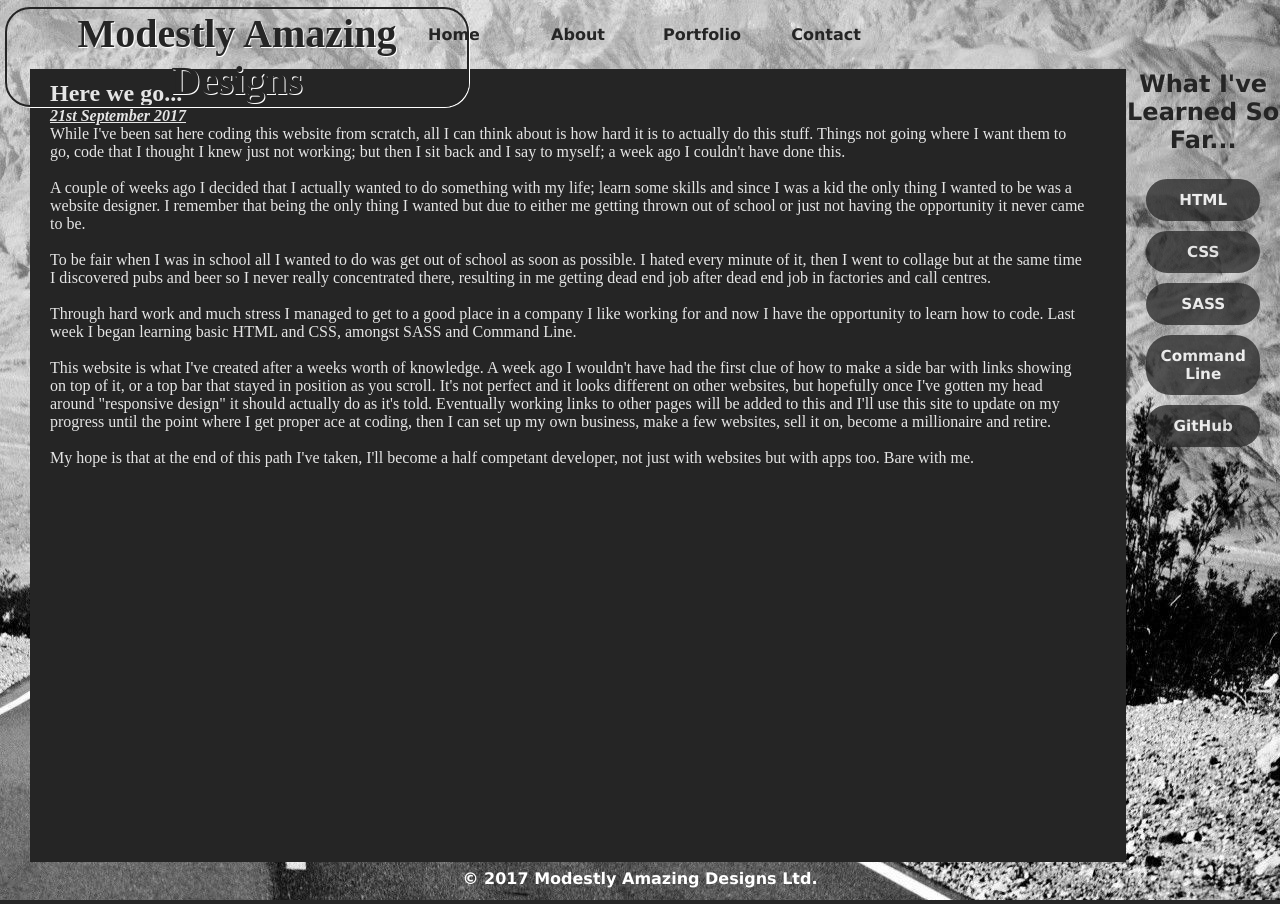
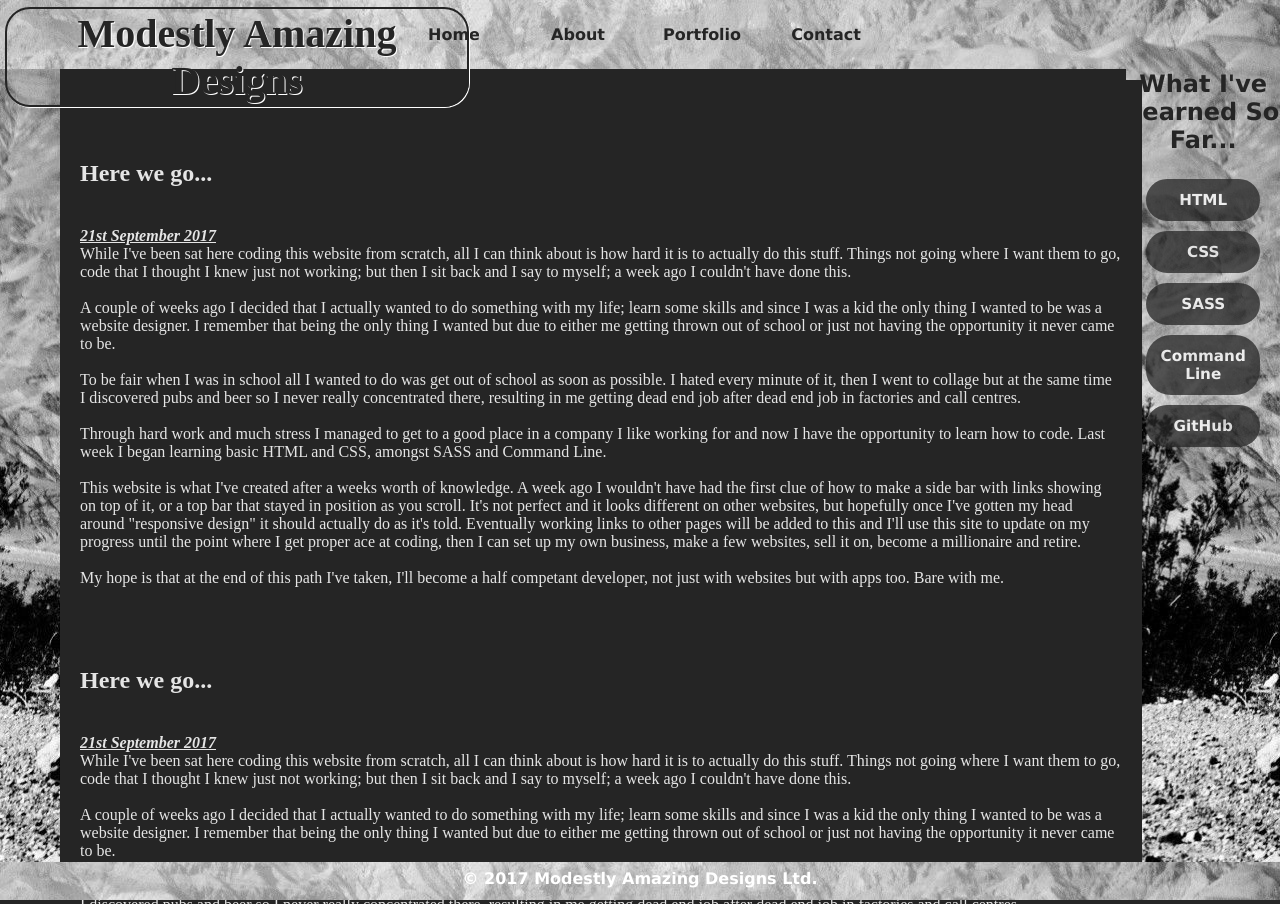
Before and after one commit to ArdPete/ardpete.github.io, a Jekyll site: the page index.html, which Jekyll copies as it is, in a window 1280 px wide. Built offline with Jekyll 4.4.1, drawn with Linux system fonts in a browser that asks for light colours; comment, search, counter and statistics services are not loaded.

Commit message:
Add files via upload

```diff
--- /dev/null
+++ b/homepage.html
@@ -0,0 +1,77 @@
+<!DOCTYPE html>
+<html>
+<head>
+  <title>Modestly Amazing Designs</title>
+  <link rel="stylesheet" type="text/css" href="style.css">
+  <link href="https://fonts.googleapis.com/css?family=Berkshire+Swash|Cookie|Great+Vibes" rel="stylesheet">
+
+</head>
+<body>
+
+<div class="main">
+    <h2 class="main">Here we go...</h2>
+	<p class="main"><strong><em><u>21st September 2017</u></strong></em><br />
+	While I've been sat here coding this website from scratch, all I can think about is how hard it is to actually do this stuff. Things not going where I want them to go, code that I thought I knew just not working; but then I sit back and I say to myself; a week ago I couldn't have done this.
+	<br /><br />
+	A couple of weeks ago I decided that I actually wanted to do something with my life; learn some skills and since I was a kid the only thing I wanted to be was a website designer. I remember that being the only thing I wanted but due to either me getting thrown out of school or just not having the opportunity it never came to be.
+	<br /><br />
+	To be fair when I was in school all I wanted to do was get out of school as soon as possible. I hated every minute of it, then I went to collage but at the same time I discovered pubs and beer so I never really concentrated there, resulting in me getting dead end job after dead end job in factories and call centres.
+	<br /><br />
+	Through hard work and much stress I managed to get to a good place in a company I like working for and now I have the opportunity to learn how to code. Last week I began learning basic HTML and CSS, amongst SASS and Command Line.
+	<br /><br />
+	This website is what I've created after a weeks worth of knowledge. A week ago I wouldn't have had the first clue of how to make a side bar with links showing on top of it, or a top bar that stayed in position as you scroll. It's not perfect and it looks different on other websites, but hopefully once I've gotten my head around "responsive design" it should actually do as it's told. Eventually working links to other pages will be added to this and I'll use this site to update on my progress until the point where I get proper ace at coding, then I can set up my own business, make a few websites, sell it on, become a millionaire and retire.
+	<br /><br />
+	My hope is that at the end of this path I've taken, I'll become a half competant developer, not just with websites but with apps too. Bare with me.</p>
+  </div>
+
+  <div class="main">
+    <h2 class="main">Here we go...</h2>
+	<p class="main"><strong><em><u>21st September 2017</u></strong></em><br />
+	While I've been sat here coding this website from scratch, all I can think about is how hard it is to actually do this stuff. Things not going where I want them to go, code that I thought I knew just not working; but then I sit back and I say to myself; a week ago I couldn't have done this.
+	<br /><br />
+	A couple of weeks ago I decided that I actually wanted to do something with my life; learn some skills and since I was a kid the only thing I wanted to be was a website designer. I remember that being the only thing I wanted but due to either me getting thrown out of school or just not having the opportunity it never came to be.
+	<br /><br />
+	To be fair when I was in school all I wanted to do was get out of school as soon as possible. I hated every minute of it, then I went to collage but at the same time I discovered pubs and beer so I never really concentrated there, resulting in me getting dead end job after dead end job in factories and call centres.
+	<br /><br />
+	Through hard work and much stress I managed to get to a good place in a company I like working for and now I have the opportunity to learn how to code. Last week I began learning basic HTML and CSS, amongst SASS and Command Line.
+	<br /><br />
+	This website is what I've created after a weeks worth of knowledge. A week ago I wouldn't have had the first clue of how to make a side bar with links showing on top of it, or a top bar that stayed in position as you scroll. It's not perfect and it looks different on other websites, but hopefully once I've gotten my head around "responsive design" it should actually do as it's told. Eventually working links to other pages will be added to this and I'll use this site to update on my progress until the point where I get proper ace at coding, then I can set up my own business, make a few websites, sell it on, become a millionaire and retire.
+	<br /><br />
+	My hope is that at the end of this path I've taken, I'll become a half competant developer, not just with websites but with apps too. Bare with me.</p>
+  </div>
+
+  <div class="main">
+    <h2 class="main">Here we go...</h2>
+	<p class="main"><strong><em><u>21st September 2017</u></strong></em><br />
+	While I've been sat here coding this website from scratch, all I can think about is how hard it is to actually do this stuff. Things not going where I want them to go, code that I thought I knew just not working; but then I sit back and I say to myself; a week ago I couldn't have done this.
+	<br /><br />
+	A couple of weeks ago I decided that I actually wanted to do something with my life; learn some skills and since I was a kid the only thing I wanted to be was a website designer. I remember that being the only thing I wanted but due to either me getting thrown out of school or just not having the opportunity it never came to be.
+	<br /><br />
+	To be fair when I was in school all I wanted to do was get out of school as soon as possible. I hated every minute of it, then I went to collage but at the same time I discovered pubs and beer so I never really concentrated there, resulting in me getting dead end job after dead end job in factories and call centres.
+	<br /><br />
+	Through hard work and much stress I managed to get to a good place in a company I like working for and now I have the opportunity to learn how to code. Last week I began learning basic HTML and CSS, amongst SASS and Command Line.
+	<br /><br />
+	This website is what I've created after a weeks worth of knowledge. A week ago I wouldn't have had the first clue of how to make a side bar with links showing on top of it, or a top bar that stayed in position as you scroll. It's not perfect and it looks different on other websites, but hopefully once I've gotten my head around "responsive design" it should actually do as it's told. Eventually working links to other pages will be added to this and I'll use this site to update on my progress until the point where I get proper ace at coding, then I can set up my own business, make a few websites, sell it on, become a millionaire and retire.
+	<br /><br />
+	My hope is that at the end of this path I've taken, I'll become a half competant developer, not just with websites but with apps too. Bare with me.</p>
+  </div>
+
+  <div class="main">
+    <h2 class="main">Here we go...</h2>
+	<p class="main"><strong><em><u>21st September 2017</u></strong></em><br />
+	While I've been sat here coding this website from scratch, all I can think about is how hard it is to actually do this stuff. Things not going where I want them to go, code that I thought I knew just not working; but then I sit back and I say to myself; a week ago I couldn't have done this.
+	<br /><br />
+	A couple of weeks ago I decided that I actually wanted to do something with my life; learn some skills and since I was a kid the only thing I wanted to be was a website designer. I remember that being the only thing I wanted but due to either me getting thrown out of school or just not having the opportunity it never came to be.
+	<br /><br />
+	To be fair when I was in school all I wanted to do was get out of school as soon as possible. I hated every minute of it, then I went to collage but at the same time I discovered pubs and beer so I never really concentrated there, resulting in me getting dead end job after dead end job in factories and call centres.
+	<br /><br />
+	Through hard work and much stress I managed to get to a good place in a company I like working for and now I have the opportunity to learn how to code. Last week I began learning basic HTML and CSS, amongst SASS and Command Line.
+	<br /><br />
+	This website is what I've created after a weeks worth of knowledge. A week ago I wouldn't have had the first clue of how to make a side bar with links showing on top of it, or a top bar that stayed in position as you scroll. It's not perfect and it looks different on other websites, but hopefully once I've gotten my head around "responsive design" it should actually do as it's told. Eventually working links to other pages will be added to this and I'll use this site to update on my progress until the point where I get proper ace at coding, then I can set up my own business, make a few websites, sell it on, become a millionaire and retire.
+	<br /><br />
+	My hope is that at the end of this path I've taken, I'll become a half competant developer, not just with websites but with apps too. Bare with me.</p>
+  </div>
+
+
+
+  </body>
--- a/index.html
+++ b/index.html
@@ -34,21 +34,10 @@
   </ul>
     </div>
 
-  <div class="main">
-    <h2 class="main">Here we go...</h2>
-	<p class="main"><strong><em><u>21st September 2017</u></strong></em><br />
-	While I've been sat here coding this website from scratch, all I can think about is how hard it is to actually do this stuff. Things not going where I want them to go, code that I thought I knew just not working; but then I sit back and I say to myself; a week ago I couldn't have done this.
-	<br /><br />
-	A couple of weeks ago I decided that I actually wanted to do something with my life; learn some skills and since I was a kid the only thing I wanted to be was a website designer. I remember that being the only thing I wanted but due to either me getting thrown out of school or just not having the opportunity it never came to be.
-	<br /><br />
-	To be fair when I was in school all I wanted to do was get out of school as soon as possible. I hated every minute of it, then I went to collage but at the same time I discovered pubs and beer so I never really concentrated there, resulting in me getting dead end job after dead end job in factories and call centres.
-	<br /><br />
-	Through hard work and much stress I managed to get to a good place in a company I like working for and now I have the opportunity to learn how to code. Last week I began learning basic HTML and CSS, amongst SASS and Command Line.
-	<br /><br />
-	This website is what I've created after a weeks worth of knowledge. A week ago I wouldn't have had the first clue of how to make a side bar with links showing on top of it, or a top bar that stayed in position as you scroll. It's not perfect and it looks different on other websites, but hopefully once I've gotten my head around "responsive design" it should actually do as it's told. Eventually working links to other pages will be added to this and I'll use this site to update on my progress until the point where I get proper ace at coding, then I can set up my own business, make a few websites, sell it on, become a millionaire and retire.
-	<br /><br />
-	My hope is that at the end of this path I've taken, I'll become a half competant developer, not just with websites but with apps too. Bare with me.</p>
-  </div>
+
+
+  <iframe src="homepage.html" style="border:none";></iframe>
+
 
   <div class="leftbar">
 
--- a/style.css
+++ b/style.css
@@ -1,6 +1,11 @@
 html {
 font-size:16px;
+width: 100%;
+height: 100%
+
 }
+
+
 
 body {
   background-color: #252525;
@@ -127,23 +132,20 @@
 .main {
 
   color: #e5e5e5;
-  max-width: 90%;
+  max-width: 99%;
   min-width: 50%;
   font-family: 'Berkshire-Swash', serif;
   margin-top: 30px;
   padding-top: 10px;
   margin-bottom: 0px;
-  position: relative;
-  left: 25px;
+
+  left: 10px;
   overflow-wrap: normal;
 
 }
 
 .main h2 {
-	margin-bottom: 0px;
-	padding-bottom: 0px;
-	top: 40px;
-	display: inline;
+
 }
 
 
@@ -185,8 +187,8 @@
   background-attachment: fixed;
   z-index: 4;
 
-  max-width: 30px;
-  min-width: 30px;
+  max-width: 60px;
+  min-width: 60px;
   min-height: 100%;
   max-height: 100%;
   position: fixed;
@@ -194,3 +196,14 @@
   top: 0px;
   left: 0px;
 }
+
+
+iframe {
+	position: relative;
+	height: 51.5rem;
+	width: 83%;
+	overflow-wrap: normal;
+	left: 80px;
+	top: 80px
+
+}
```
